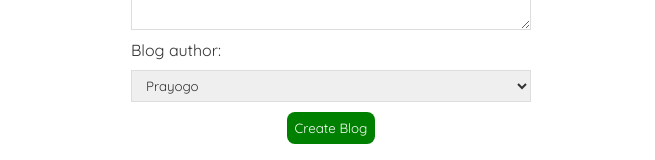
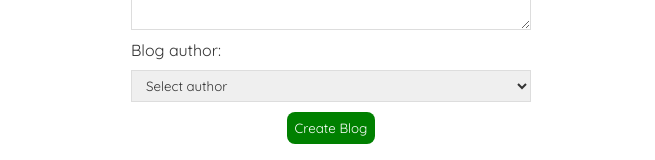
Before and after one commit to pragus99/miniblog, a React (Create React App) app: page /create in a window 1280 px wide. Shown: the part 430-590 px from the top of the page, without its empty margins (309-964 px from the left). Built offline with nearby package versions, Linux system fonts and the light colour scheme.

Commit message:
bug fix flowing out text and missing author

```diff
--- a/src/components/Create.js
+++ b/src/components/Create.js
@@ -51,10 +51,17 @@ const Create = () => {
           onChange={(e) => setBody(e.target.value)}
         ></textarea>
         <label>Blog author:</label>
-        <select value={author} onChange={(e) => setAuthor(e.target.value)}>
-          <option value="Prayogo">Prayogo</option>
+        <select
+          required
+          value={author}
+          onChange={(e) => setAuthor(e.target.value)}
+        >
+          <option value="" disabled>
+            Select author
+          </option>
           <option value="Bagus">Bagus</option>
           <option value="Suntoro">Suntoro</option>
+          <option value="Prayogo">Prayogo</option>
         </select>
         {!isPending && <button>Create Blog</button>}
         {/* if isPending true, loading adding blog */}
--- a/src/index.css
+++ b/src/index.css
@@ -62,8 +62,10 @@
   margin-bottom: 10px;
 }
 
+/* prevent text flowing out */
 .blog-details div {
   margin: 20px 0;
+  word-wrap: break-word;
 }
 
 .blog-details button {
```
